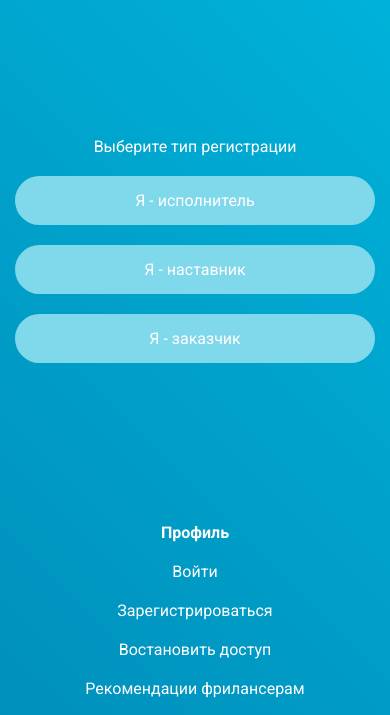
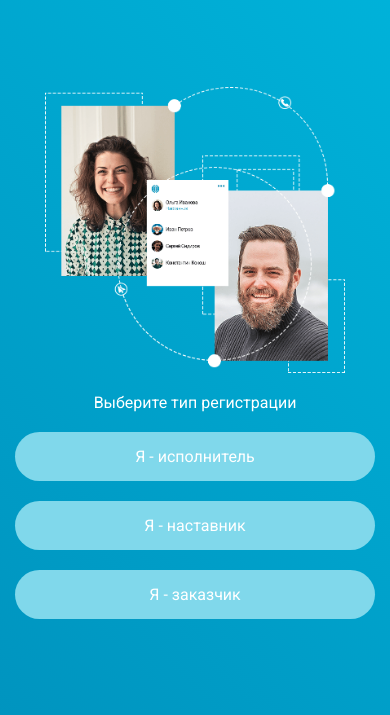
Before and after one commit to darl0ck/MegaHack, a plain HTML site: page html/index.html in a window 390 px wide. Shown: the part 83-798 px from the top of the page. Drawn offline with nearby package versions, Linux system fonts and the light colour scheme.

Commit message:
Push на сервак

```diff
--- a/css/index.css
+++ b/css/index.css
@@ -1,5 +1,8 @@
 @import url(reset.css);
 @import url(container.css);
+html{
+
+}
 body{
 	margin: 0;
 	padding: 0;
@@ -12,6 +15,7 @@ body{
 	background: linear-gradient(45deg,  rgba(0,131,176,1) 0%,rgba(0,180,219,1) 100%);
 	filter: progid:DXImageTransform.Microsoft.gradient( startColorstr='#0083b0', endColorstr='#00b4db',GradientType=1 );
 	background-repeat: no-repeat;
+	min-width: 340px;
 }
 img{display: block;}
 a{text-decoration: none;}
@@ -80,7 +84,7 @@ main img{
 	width: 500px;
 	height: auto;
 }
-footer{padding: 20px 0px;}
+footer{padding: 20px 0;}
 footer a{
 	display: block;
 	margin-top: 20px;
@@ -116,7 +120,7 @@ footer section p{font-weight: bold}
 	}
 	header li{
 		text-align: right;
-		margin-right: 0px;
+		margin-right: 0;
 		margin-top: 10px;
 	}
 	nav{
@@ -134,7 +138,15 @@ footer section p{font-weight: bold}
 	header .container{
 		align-items: flex-start;
 	}
-	.main_img_wrap{display: none;}
+	article{
+		flex-direction: column-reverse;
+	}
+	.main_img_wrap{
+		margin-bottom: 20px;
+	}
+	main{
+		margin: 50px 0;
+	}
 	.main_links_wrap{
 		text-align: center;
 		width: 100%;
--- a/css/main.css
+++ b/css/main.css
@@ -256,9 +256,6 @@ footer section p{font-weight: bold}
 		width: 30px;
 		cursor: pointer;
 	}
-	header{
-		padding: 20px;
-	}
 	.header_left input{
 		width: 55px;
 	}
```
